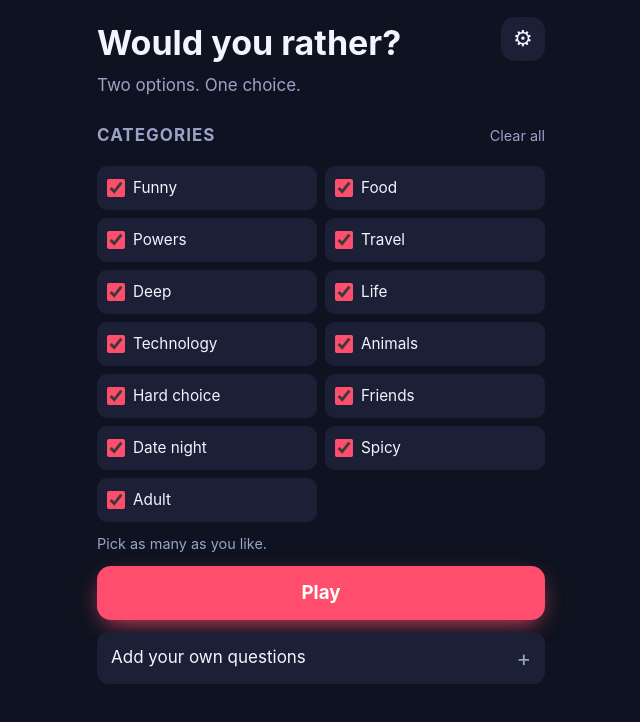
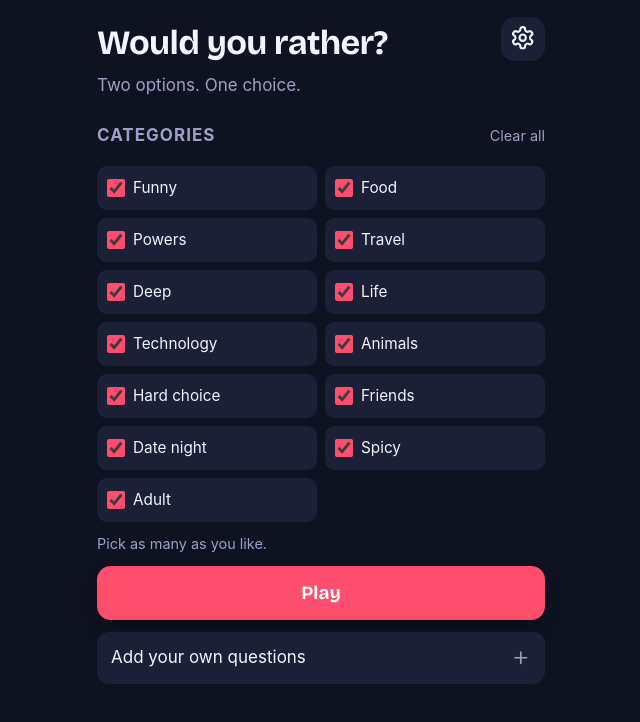
Before and after one commit to infinityxxxxx/would-you-rather, a plain HTML site: page index.html in a window 1280 px wide. Shown: the whole page, without its empty margins (319-959 px from the left). Drawn offline with Linux system fonts and the light colour scheme.

Commit message:
UI polish: display font, SVG icons, cleaner shadows and focus states
Polish pass with the Impeccable and Hallmark design skills, keeping the
existing look: self-hosted Bricolage Grotesque for titles, prompts and
buttons (cached for offline), SVG icons for controls, neutral shadows
instead of colored glows, themed focus rings and text selection, clearer
disabled buttons.

Co-Authored-By: Claude Opus 5.5 <noreply@anthropic.com>

```diff
--- a/index.html
+++ b/index.html
@@ -9,6 +9,7 @@
   <link rel="manifest" href="manifest.json">
   <link rel="icon" href="icon-192.png">
   <link rel="apple-touch-icon" href="icon-192.png">
+  <link rel="preload" href="fonts/bricolage-grotesque-latin.woff2" as="font" type="font/woff2" crossorigin>
   <style>
     :root{color-scheme:dark;--bg:#0f1220;--panel:#1b2036;--text:#f2f4ff;--dim:#9aa3c7;--accent:#ff4d6d;--ok:#4dd6a4;--line:#2c3354;--on:#fff;--enter:250ms;--exit:200ms;--out:cubic-bezier(.2,.8,.2,1)}
     [data-theme=ocean]{--bg:#06202e;--panel:#0d3347;--text:#eaf8ff;--dim:#8fb8cc;--accent:#14b8e6;--ok:#5eead4;--line:#17506b}
@@ -23,15 +24,15 @@
     :focus-visible{outline:3px solid var(--accent);outline-offset:2px}
     button{font:inherit;color:var(--text);border:0;border-radius:14px;padding:14px;cursor:pointer;touch-action:manipulation;transition:transform 150ms var(--out),opacity .2s}
     button:active:not(:disabled){transform:scale(.97)}
-    button:disabled{opacity:.35;cursor:default}
+    button:disabled{opacity:.45;cursor:not-allowed;filter:saturate(.25)}
     input:not([type=checkbox]){width:100%;min-width:0;padding:12px;border-radius:10px;border:1px solid var(--line);background:var(--panel);color:var(--text);font:inherit;-webkit-user-select:text;user-select:text}
     input[type=checkbox]{width:18px;height:18px;margin:0;flex:none;accent-color:var(--accent)}
     select{font:inherit;color:var(--text);background:var(--bg);border:1px solid var(--line);border-radius:10px;padding:8px}
-    h1{margin:.2em 0 0;font-size:2rem;line-height:1.15}
+    h1{margin:.2em 0 0;font-size:2rem;line-height:1.15;font-family:var(--display);letter-spacing:-.02em}
     h2{margin:0;font-size:1rem;color:var(--dim);text-transform:uppercase;letter-spacing:.06em}
     .dim{color:var(--dim)}
     .ghost{background:var(--panel)}
-    .big{width:100%;background:var(--accent);color:var(--on);font-weight:700;font-size:1.1rem;box-shadow:0 8px 24px -8px var(--accent)}
+    .big{width:100%;background:var(--accent);color:var(--on);font-family:var(--display);font-weight:700;font-size:1.1rem;box-shadow:0 8px 20px -8px rgb(0 0 0 / .55)}
     .big:disabled{box-shadow:none}
     .link{background:none;color:var(--dim);font-size:.85rem;padding:6px 0 6px 12px}
 
@@ -50,8 +51,8 @@
     details{background:var(--panel);border-radius:12px;padding:14px}
     summary{cursor:pointer;display:flex;align-items:center;justify-content:space-between;min-height:24px}
     summary::-webkit-details-marker{display:none}
-    summary:after{content:'+';color:var(--dim);font-size:1.3rem;line-height:1}
-    details[open] summary:after{content:'−'}
+    summary .svgi{color:var(--dim)}
+    details[open] summary .v{display:none}
     .form{display:grid;gap:8px;margin-top:12px}
     .form input{background:var(--bg)}
     .note{font-size:.85rem;color:var(--ok);min-height:1.2em;margin:0}
@@ -69,14 +70,14 @@
     .bar h2{font-size:.85rem}
     .bar .cat{font-weight:700;white-space:nowrap;overflow:hidden;text-overflow:ellipsis}
     .split{flex:1;min-height:0;position:relative;display:grid;grid-template-rows:1fr 1fr;gap:12px;width:100%;max-width:560px;margin:0 auto;padding:0 16px}
-    .opt{--c:var(--accent);position:relative;min-height:0;overflow:hidden;display:flex;align-items:center;justify-content:center;text-align:center;padding:24px;border-radius:20px;border:2px solid var(--c);background:linear-gradient(160deg,color-mix(in srgb,var(--accent) 24%,var(--bg)),var(--bg));box-shadow:0 0 22px -8px var(--c);font-size:clamp(1.25rem,5.6vw,1.75rem);font-weight:700;line-height:1.25;transition:transform 150ms var(--out),opacity 200ms ease-in-out}
+    .opt{--c:var(--accent);position:relative;min-height:0;overflow:hidden;display:flex;align-items:center;justify-content:center;text-align:center;padding:24px;border-radius:20px;border:2px solid var(--c);background:linear-gradient(160deg,color-mix(in srgb,var(--accent) 24%,var(--bg)),var(--bg));box-shadow:0 8px 20px -8px rgb(0 0 0 / .55);font-family:var(--display);font-size:clamp(1.25rem,5.6vw,1.75rem);font-weight:700;line-height:1.25;transition:transform 150ms var(--out),opacity 200ms ease-in-out}
     #optB{--c:var(--ok);background:linear-gradient(160deg,color-mix(in srgb,var(--ok) 22%,var(--bg)),var(--bg))}
     /* The result bar slides, so it uses ease-in-out; everything arriving on screen uses ease-out. */
     .fill{position:absolute;inset:0;background:var(--c);opacity:.24;transform-origin:left;transform:scaleX(0)}
     .voted .fill{transition:transform .3s ease-in-out}
     .stack{position:relative;z-index:1;max-width:100%}
     .text{display:block;overflow-wrap:anywhere}
-    .stat{display:block;color:var(--c);font-size:clamp(2.4rem,11vw,3.4rem);font-weight:800;line-height:1;margin-bottom:8px;font-variant-numeric:tabular-nums;animation:up var(--enter) var(--out)}
+    .stat{display:block;color:var(--c);font-family:var(--display);font-size:clamp(2.4rem,11vw,3.4rem);font-weight:800;line-height:1;margin-bottom:8px;font-variant-numeric:tabular-nums;animation:up var(--enter) var(--out)}
     .pick{position:absolute;z-index:2;top:12px;left:12px;background:var(--c);color:var(--bg);border-radius:99px;padding:4px 10px;font-size:.75rem;font-weight:800;animation:up var(--enter) var(--out)}
     .voted:not(.leave) .opt:not(.picked){opacity:.72}
     .picked{animation:pulse .5s ease-out}
@@ -94,23 +95,34 @@
     .done button{width:min(100%,320px)}
 
     @keyframes up{from{opacity:0;transform:translateY(14px)}to{opacity:1;transform:none}}
-    @keyframes pulse{from{box-shadow:0 0 0 0 var(--c)}to{box-shadow:0 0 0 14px transparent}}
+    @keyframes pulse{from{box-shadow:0 0 0 0 rgb(0 0 0 / .35)}to{box-shadow:0 0 0 14px transparent}}
     @media(min-aspect-ratio:1/1){
       .split{max-width:900px;grid-template-rows:none;grid-template-columns:1fr 1fr}
     }
     @media(prefers-reduced-motion:reduce){*{animation:none!important;transition:none!important}}
+    /* polish kit 2026-11 */
+    @font-face{font-family:"Bricolage Grotesque";font-style:normal;font-weight:200 800;font-display:swap;src:url("fonts/bricolage-grotesque-latin.woff2") format("woff2");unicode-range:U+0000-00FF,U+0131,U+0152-0153,U+02BB-02BC,U+02C6,U+02DA,U+02DC,U+0304,U+0308,U+0329,U+2000-206F,U+20AC,U+2122,U+2191,U+2193,U+2212,U+2215,U+FEFF,U+FFFD}
+    @font-face{font-family:"Bricolage Grotesque";font-style:normal;font-weight:200 800;font-display:swap;src:url("fonts/bricolage-grotesque-latin-ext.woff2") format("woff2");unicode-range:U+0100-02BA,U+02BD-02C5,U+02C7-02CC,U+02CE-02D7,U+02DD-02FF,U+1D00-1DBF,U+1E00-1E9F,U+1EF2-1EFF,U+2020,U+20A0-20AB,U+20AD-20C4,U+2113,U+2C60-2C7F,U+A720-A7FF}
+    :root{--display:"Bricolage Grotesque",system-ui,sans-serif}
+    html,body{overflow-x:clip}
+    body{-webkit-tap-highlight-color:transparent;-webkit-font-smoothing:antialiased}
+    ::selection{background:var(--accent);color:var(--on,#fff)}
+    input,textarea{caret-color:var(--accent)}
+    :focus-visible{outline:2px solid var(--accent);outline-offset:2px}
+    html{scrollbar-color:var(--line) transparent}
+    .svgi{width:1.15em;height:1.15em;vertical-align:-.2em;flex:none}
   </style>
 </head>
 <body>
 <main class="home" id="home">
-  <div class="head"><h1>Would you rather?</h1><button class="ghost gear" id="openSettings" aria-label="Settings">⚙</button></div>
+  <div class="head"><h1>Would you rather?</h1><button class="ghost gear" id="openSettings" aria-label="Settings"><svg class="svgi" viewBox="0 0 24 24" fill="none" stroke="currentColor" stroke-width="2" stroke-linecap="round" stroke-linejoin="round" aria-hidden="true"><path d="M12.22 2h-.44a2 2 0 0 0-2 2v.18a2 2 0 0 1-1 1.73l-.43.25a2 2 0 0 1-2 0l-.15-.08a2 2 0 0 0-2.73.73l-.22.38a2 2 0 0 0 .73 2.73l.15.1a2 2 0 0 1 1 1.72v.51a2 2 0 0 1-1 1.74l-.15.09a2 2 0 0 0-.73 2.73l.22.38a2 2 0 0 0 2.73.73l.15-.08a2 2 0 0 1 2 0l.43.25a2 2 0 0 1 1 1.73V20a2 2 0 0 0 2 2h.44a2 2 0 0 0 2-2v-.18a2 2 0 0 1 1-1.73l.43-.25a2 2 0 0 1 2 0l.15.08a2 2 0 0 0 2.73-.73l.22-.39a2 2 0 0 0-.73-2.73l-.15-.08a2 2 0 0 1-1-1.74v-.5a2 2 0 0 1 1-1.74l.15-.09a2 2 0 0 0 .73-2.73l-.22-.38a2 2 0 0 0-2.73-.73l-.15.08a2 2 0 0 1-2 0l-.43-.25a2 2 0 0 1-1-1.73V4a2 2 0 0 0-2-2z"/><circle cx="12" cy="12" r="3"/></svg></button></div>
   <p class="tag dim">Two options. One choice.</p>
   <div class="head"><h2 id="catsLabel">Categories</h2><button class="link" id="clearCats">Clear all</button></div>
   <div class="cats" id="cats" role="group" aria-labelledby="catsLabel"></div>
   <p class="hint dim" id="catHint" role="status"></p>
   <button class="big" id="play">Play</button>
   <details id="customBox">
-    <summary>Add your own questions</summary>
+    <summary>Add your own questions<svg class="svgi" viewBox="0 0 24 24" fill="none" stroke="currentColor" stroke-width="2" stroke-linecap="round" stroke-linejoin="round" aria-hidden="true"><path d="M5 12h14"/><path class="v" d="M12 5v14"/></svg></summary>
     <div class="form">
       <input id="customA" maxlength="90" placeholder="Option 1" aria-label="Option 1">
       <input id="customB" maxlength="90" placeholder="Option 2" aria-label="Option 2">
--- a/scripts/stamp.js
+++ b/scripts/stamp.js
@@ -4,7 +4,7 @@
 const crypto = require('crypto'), fs = require('fs'), path = require('path');
 
 const SCRIPTS = ['questions.js', 'logic.js'];
-const OTHER_ASSETS = ['manifest.json', 'icon-192.png', 'icon-512.png'];
+const OTHER_ASSETS = ['manifest.json', 'icon-192.png', 'icon-512.png', 'fonts/bricolage-grotesque-latin.woff2', 'fonts/bricolage-grotesque-latin-ext.woff2'];
 const ROOT = path.join(__dirname, '..');
 const read = file => fs.readFileSync(path.join(ROOT, file));
 const hash = (...parts) => {
--- a/sw.js
+++ b/sw.js
@@ -1,5 +1,5 @@
-const CACHE='wyr-3234298f87';
-const ASSETS=['./','./index.html','./questions.js?v=8b2ff27693','./logic.js?v=5d501bb879','./manifest.json','./icon-192.png','./icon-512.png'];
+const CACHE='wyr-45ab5a6798';
+const ASSETS=['./','./index.html','./questions.js?v=8b2ff27693','./logic.js?v=5d501bb879','./manifest.json','./icon-192.png','./icon-512.png','./fonts/bricolage-grotesque-latin.woff2','./fonts/bricolage-grotesque-latin-ext.woff2'];
 // cache:'reload' skips the browser's HTTP cache, so the offline copy is never a mix of two deploys.
 self.addEventListener('install',event=>event.waitUntil(caches.open(CACHE).then(cache=>cache.addAll(ASSETS.map(url=>new Request(url,{cache:'reload'})))).then(()=>self.skipWaiting())));
 self.addEventListener('activate',event=>event.waitUntil(caches.keys().then(keys=>Promise.all(keys.filter(key=>key!==CACHE).map(key=>caches.delete(key)))).then(()=>self.clients.claim())));
```
Also changed, not shown: fonts/bricolage-grotesque-latin-ext.woff2 (added), fonts/bricolage-grotesque-latin.woff2 (added).
